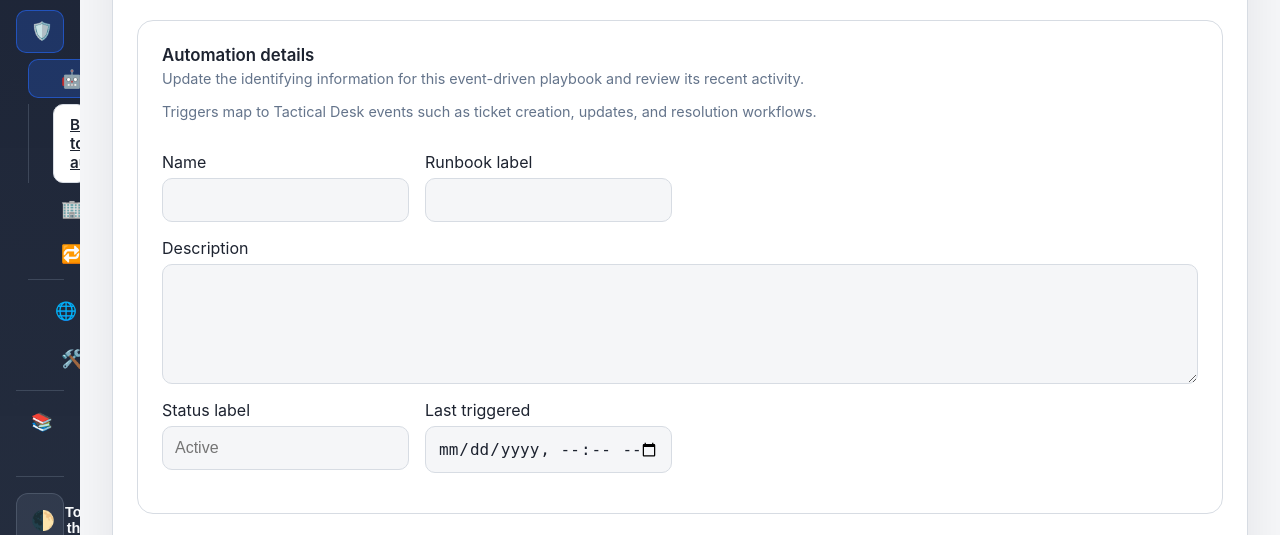
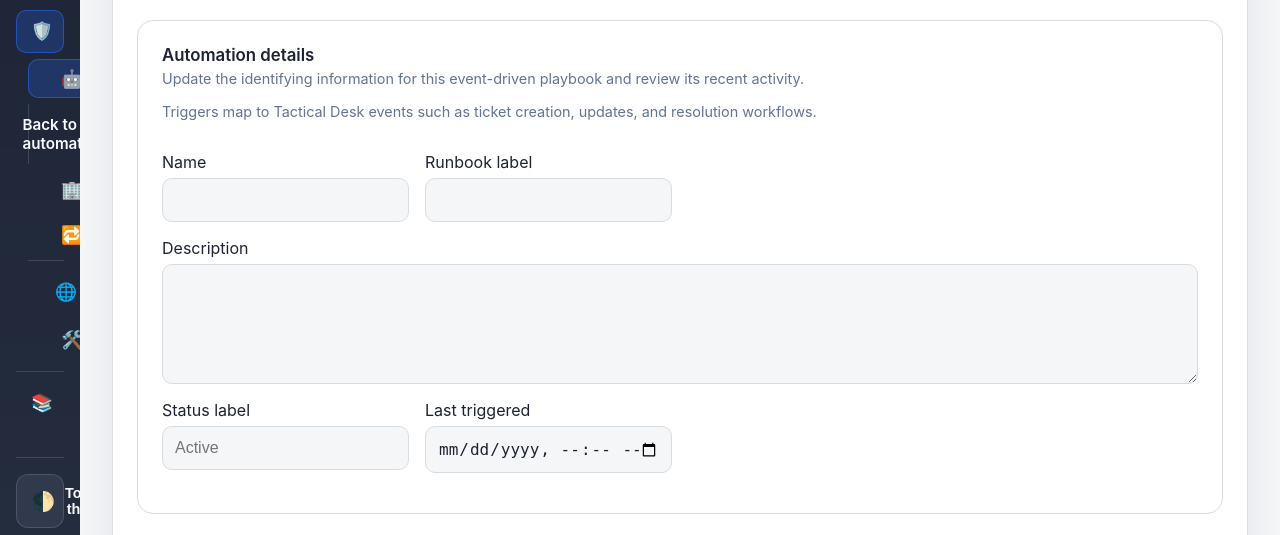
Before and after one commit to bradhawkins85/tacticaldesk, a FastAPI app: page /automation/event/new in a window 1280 px wide. Shown: the part 254-789 px from the top of the page. Run offline with FastAPI, Linux system fonts and the light colour scheme; data comes from the database, SQL or seed files in the repository; parts of the project's set-up code (start-up, migrations or seed data) failed here and were passed over.

Commit message:
Restyle sidebar actions to match navigation

```diff
--- a/app/web/static/css/app.css
+++ b/app/web/static/css/app.css
@@ -276,6 +276,53 @@ body.sidebar-open .app-sidebar-overlay {
   gap: 8px;
 }
 
+.nav-actions a,
+.nav-actions button,
+.nav-actions .primary-button,
+.nav-actions .secondary-button,
+.nav-actions .icon-button {
+  display: flex;
+  align-items: center;
+  gap: 10px;
+  width: 100%;
+  justify-content: flex-start;
+  padding: 10px 14px;
+  border-radius: 10px;
+  background: transparent;
+  border: 1px solid transparent;
+  color: inherit;
+  box-shadow: none;
+  text-align: left;
+  text-decoration: none;
+  font-weight: 600;
+  font-size: 0.95rem;
+  cursor: pointer;
+  transition: background 0.2s ease, border-color 0.2s ease, color 0.2s ease;
+}
+
+.nav-actions a:hover,
+.nav-actions a:focus,
+.nav-actions button:hover,
+.nav-actions button:focus {
+  background: rgba(148, 163, 184, 0.18);
+  border-color: rgba(148, 163, 184, 0.35);
+  outline: none;
+  transform: none;
+}
+
+.nav-actions a:focus-visible,
+.nav-actions button:focus-visible {
+  outline: 2px solid rgba(37, 99, 235, 0.65);
+  outline-offset: 2px;
+}
+
+.nav-actions a.is-active,
+.nav-actions button.is-active {
+  background: rgba(37, 99, 235, 0.25);
+  border-color: rgba(37, 99, 235, 0.65);
+  color: #f8fafc;
+}
+
 .nav-field {
   display: flex;
   flex-direction: column;
```
Also changed, not shown: changes.md (+1 -0 lines).
